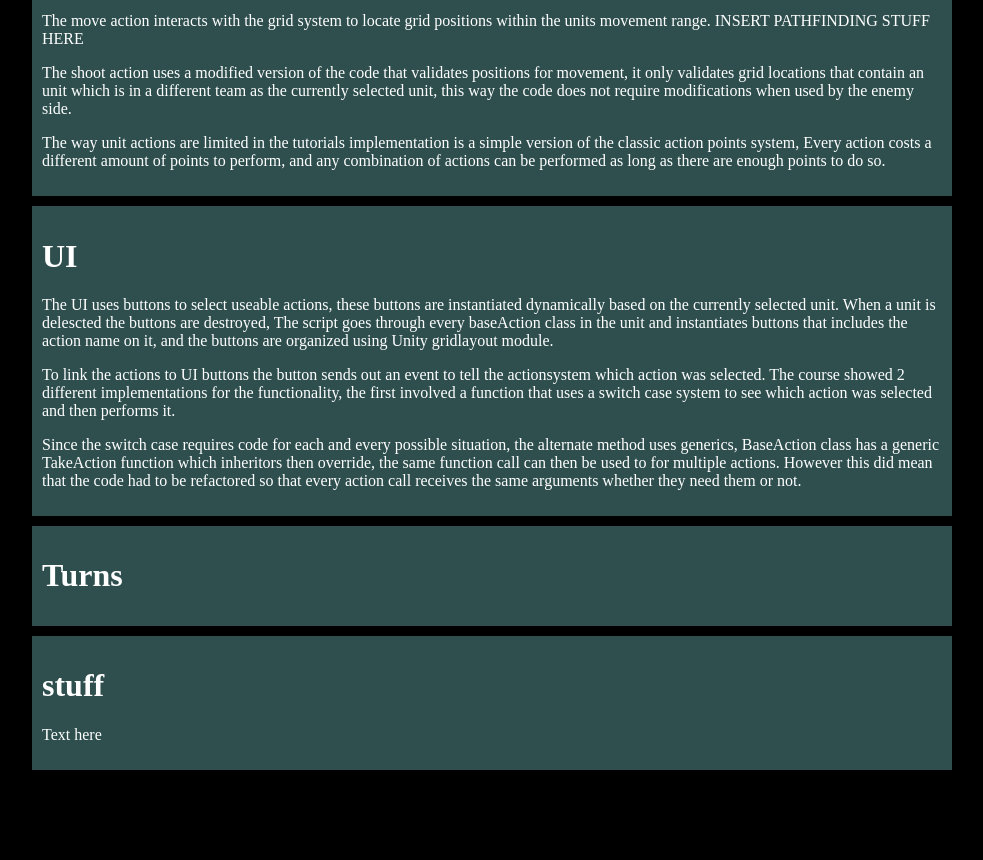
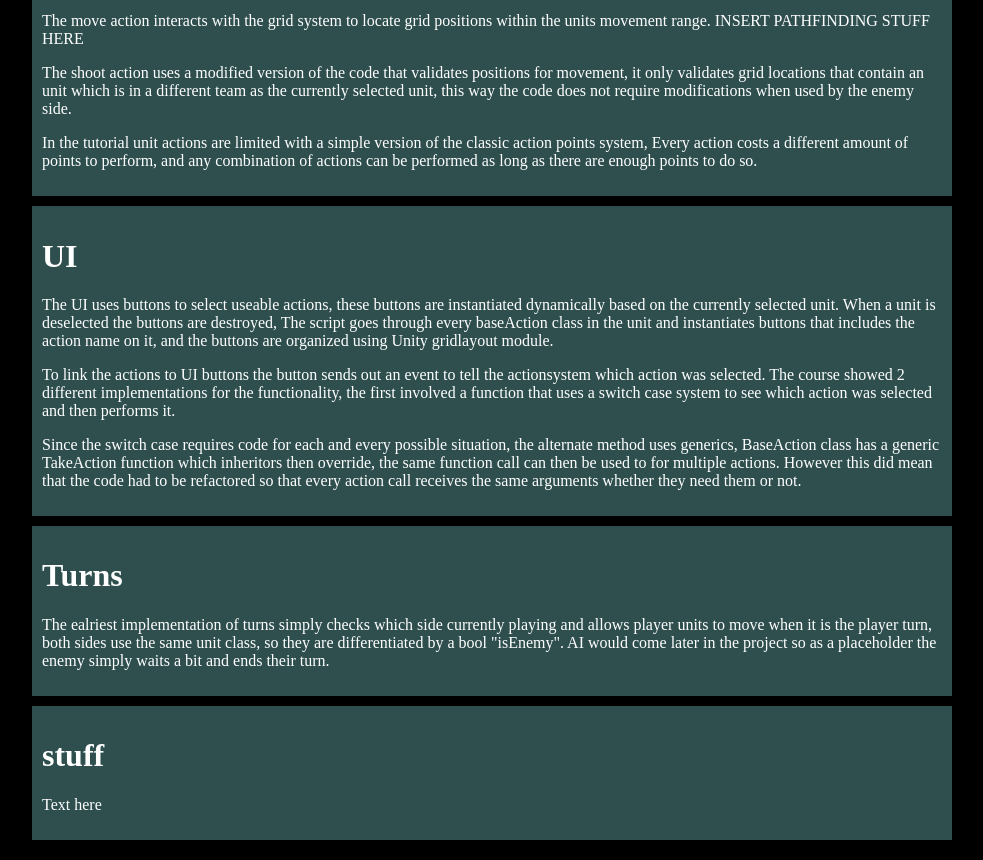
Before and after one commit to MarkoLaitinenXAMK/MarkoLaitinenXAMK.github.io, a plain HTML site: page Pages/TBSproject.html in a window 1280 px wide. Shown: the part 2000-2860 px from the top of the page, without its empty margins (148-1131 px from the left). Before the commit the page ends 2790 px from the top, so only its background shows below. Drawn offline with Linux system fonts and the light colour scheme.

Commit message:
quick update (spelling)

```diff
--- a/Pages/TBSproject.html
+++ b/Pages/TBSproject.html
@@ -74,18 +74,19 @@
                     <p>The shoot action uses a modified version of the code that validates positions for movement, it only validates grid locations that contain an unit which is in a different team as the currently selected unit, this way the code does not require modifications when used by the enemy side.
 
                     </p>
-                    <p>The way unit actions are limited in the tutorials implementation is a simple version of the classic action points system, Every action costs a different amount of points to perform, and any combination of actions can be performed as long as there are enough points to do so. <br>
+                    <p>In the tutorial unit actions are limited with a simple version of the classic action points system, Every action costs a different amount of points to perform, and any combination of actions can be performed as long as there are enough points to do so. <br>
                     </p>
                 </div>
                 <div id="content5" class="center content">
                     <h1>UI</h1>
-                    <p>The UI uses buttons to select useable actions, these buttons are instantiated dynamically based on the currently selected unit. When a unit is delescted the buttons are destroyed, The script goes through every baseAction class in the unit and instantiates buttons that includes the action name on it, and the buttons are organized using Unity gridlayout module.</p>
+                    <p>The UI uses buttons to select useable actions, these buttons are instantiated dynamically based on the currently selected unit. When a unit is deselected the buttons are destroyed, The script goes through every baseAction class in the unit and instantiates buttons that includes the action name on it, and the buttons are organized using Unity gridlayout module.</p>
                     <p>To link the actions to UI buttons the button sends out an event to tell the actionsystem which action was selected. The course showed 2 different implementations for the functionality, the first involved a function that uses a switch case system to see which action was selected and then performs it.</p>
                     <p>Since the switch case requires code for each and every possible situation, the alternate method uses generics, BaseAction class has a generic TakeAction function which inheritors then override, the same function call can then be used to for multiple actions. However this did mean that the code had to be refactored so that every action call receives the same arguments whether they need them or not.</p>
                 </div>
                 <div id="content6" class="center content">
                     <h1>Turns</h1>
-                    <p></p>
+                    <p>The ealriest implementation of turns simply checks which side currently playing and allows player units to move when it is the player turn, both sides use the same unit class, so they are differentiated by a bool "isEnemy".
+                    AI would come later in the project so as a placeholder the enemy simply waits a bit and ends their turn.</p>
                 </div>
                 <div id="content7" class="center content">
                     <h1>stuff</h1>
```
